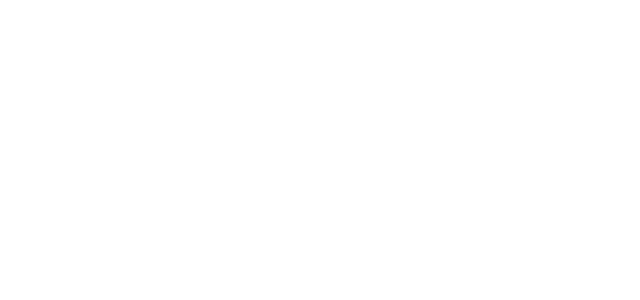
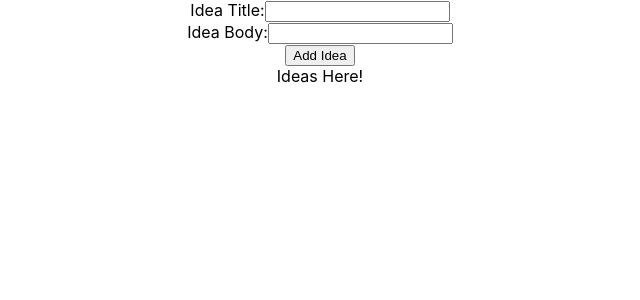
Before and after one commit to Matt-Roden/typescript-ideabox-practice-i, a React (Create React App) app: page / in a window 1280 px wide. Shown: the top 300 px of the page, without its empty margins (320-960 px from the left). Built offline with nearby package versions, Linux system fonts and the light colour scheme.

Commit message:
Build initial form and layout

```diff
--- a/src/components/App.tsx
+++ b/src/components/App.tsx
@@ -1,14 +1,25 @@
 import React, { useState } from 'react';
 import { Idea } from './idea.model'
 import './App.css';
-
+import Form from './Form'
+import IdeasContainer from './IdeasContainer'
 
 
 const App: React.FC = () => {
   const [ideas, setIdeas] = useState<Idea>()
 
+  const addIdea = () => {
+
+  };
+
+  const removeIdea = () => {
+
+  };
+
   return (
     <div className="App">
+      <Form />
+      <IdeasContainer />
     </div>
   );
 }
--- a/src/components/Form.tsx
+++ b/src/components/Form.tsx
@@ -0,0 +1,20 @@
+import React, { useState } from 'react'
+
+const Form: React.FC = () => {
+
+  return (
+    <form>
+      <div className='title-container'>
+          <label>Idea Title:</label>
+          <input name='title' type='text'/>
+      </div>
+      <div className='body-container'>
+        <label>Idea Body:</label>
+        <input name='body' type='text'/>
+      </div>
+      <button>Add Idea</button>
+    </form>
+  )
+};
+
+export default Form;
--- a/src/components/IdeasContainer.tsx
+++ b/src/components/IdeasContainer.tsx
@@ -0,0 +1,9 @@
+import React from 'react'
+
+const IdeasContainer: React.FC = () => {
+  return (
+    <section>Ideas Here!</section>
+  )
+};
+
+export default IdeasContainer;
```
Also changed, not shown: src/components/Idea.tsx (+9 -0 lines).
